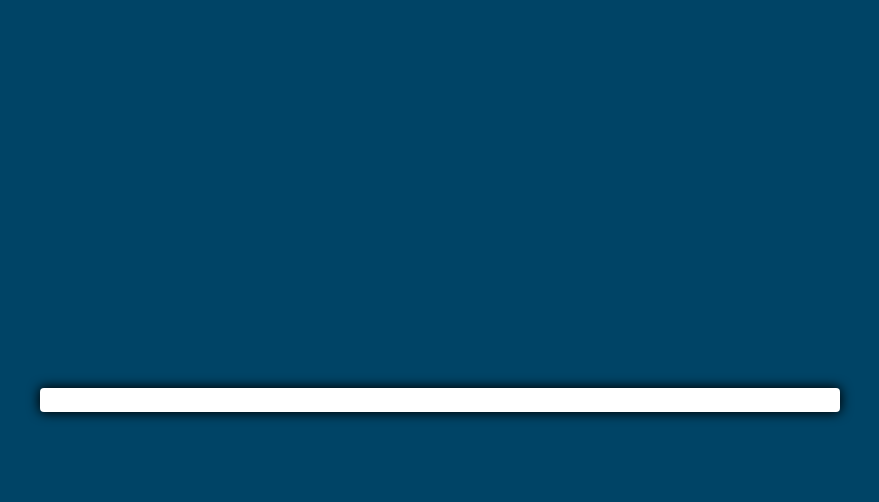
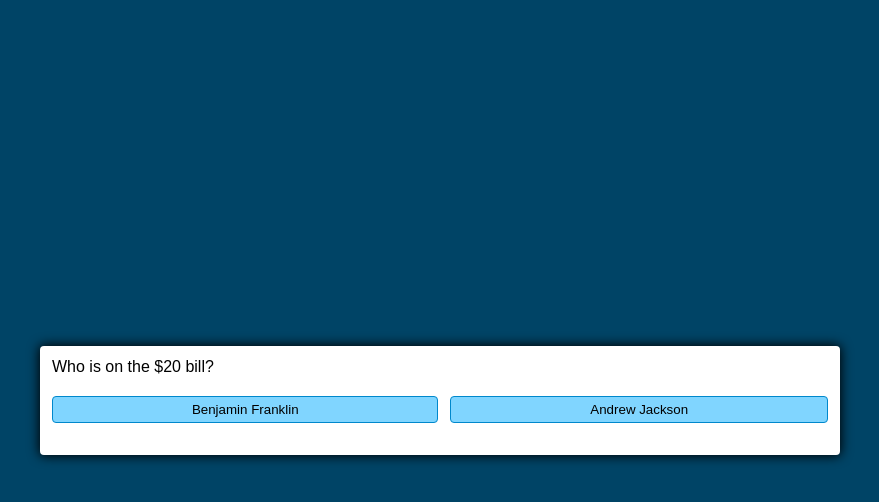
Before and after one commit to staten-island-tech/quizgame-Dvitash, a website built with Parcel: page src/index.html in a window 1280 px wide. Both pictures are taken after a click on the button "Start". Shown: the whole page, without its empty margins (200-1079 px from the left). Built offline with nearby package versions, Linux system fonts and the light colour scheme.

Commit message:
done with basic mechanics, need to do questions next

```diff
--- a/src/index.html
+++ b/src/index.html
@@ -22,6 +22,8 @@
             <button id="start-btn" class="start-btn btn">Start</button>
             <button id="next-btn" class="next-btn btn hide">Next</button>
         </div>
+
+        <div id="results" class="hide">Score:</div>
     </div>
 </body>
 </html>
--- a/src/js/index.js
+++ b/src/js/index.js
@@ -1,19 +1,125 @@
 console.log("connected");
 
 const startButton = document.getElementById('start-btn');
+const nextButton = document.getElementById('next-btn');
+const resultsScreen = document.getElementById('results');
 const questionContainerElement = document.getElementById('question-container');
+const questionElement = document.getElementById('question');
+const answerButtonsElement = document.getElementById('answer-buttons');
+
+let correctAmt = 0;
+
+let shuffledQuestions, currentQuestionIndex;
 
 startButton.addEventListener('click', startGame);
+nextButton.addEventListener('click', () => {
+    currentQuestionIndex++;
+    setNextQuestion();
+})
 
 function startGame(){
     console.log('started game');
     startButton.classList.add('hide');
+    shuffledQuestions = questions.sort(() => Math.random() - 0.5);
+    currentQuestionIndex = 0;
+    questionContainerElement.classList.remove('hide');
+    correctAmt = 0;
+    setNextQuestion();
 }
 
 function setNextQuestion(){
-
+    resetState();
+    showQuestion(shuffledQuestions[currentQuestionIndex]);
 }
 
-function selectAnswer(){
+function showQuestion(question)
+{
+    questionElement.innerText = question.question;
+    question.answers.forEach(answer => {
+        const button = document.createElement('button');
+        button.innerText = answer.text;
+        button.classList.add('btn');
+        if(answer.correct)
+        {
+            button.dataset.correct = answer.correct;
+        }
+        button.addEventListener('click', selectAnswer);
+        answerButtonsElement.appendChild(button);
+    })
+}
 
+function resetState()
+{
+    clearStatusClass(document.body);
+    nextButton.classList.add('hide');
+    resultsScreen.classList.add('hide');
+    while(answerButtonsElement.firstChild)
+    {
+        answerButtonsElement.removeChild(answerButtonsElement.firstChild);
+    }
 }
+
+function selectAnswer(e)
+{
+    const selectedButton = e.target;
+    const correct = selectedButton.dataset.correct;
+    setStatusClass(document.body, correct);
+    Array.from(answerButtonsElement.children).forEach(button => {
+        setStatusClass(button, button.dataset.correct);
+    })
+    if (selectedButton.dataset = correct) {
+        correctAmt++;
+        console.log(correctAmt);
+    }
+    if(shuffledQuestions.length > currentQuestionIndex + 1)
+    {
+        nextButton.classList.remove('hide');
+    }
+    else
+    {
+        startButton.innerText = "Restart";
+        startButton.classList.remove('hide');
+        resultsScreen.classList.remove('hide');
+        resultsScreen.textContent = "Score: " + correctAmt + "/" + questions.length + " Correct!";
+    }
+}
+
+function setStatusClass(element, correct)
+{
+    clearStatusClass(element);
+    if(correct) {
+        element.classList.add('correct')
+    } else {
+        element.classList.add('wrong');
+    }
+}
+
+function clearStatusClass(element)
+{
+    element.classList.remove('correct');
+    element.classList.remove('wrong');
+}
+
+const questions = [
+    {
+        question: 'Who is on the $20 bill?',
+        answers: [
+            {text: 'Benjamin Franklin', correct: false},
+            {text: 'Andrew Jackson', correct: true}
+        ]
+    },
+    {
+        question: 'Who is on the $20 bill?',
+        answers: [
+            {text: 'Benjamin Franklin', correct: false},
+            {text: 'Andrew Jackson', correct: true}
+        ]
+    },
+    {
+        question: 'Who is on the $20 bill?',
+        answers: [
+            {text: 'Benjamin Franklin', correct: false},
+            {text: 'Andrew Jackson', correct: true}
+        ]
+    }
+]
```
